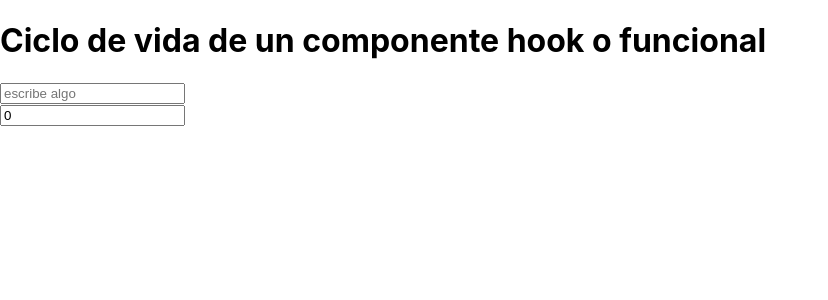
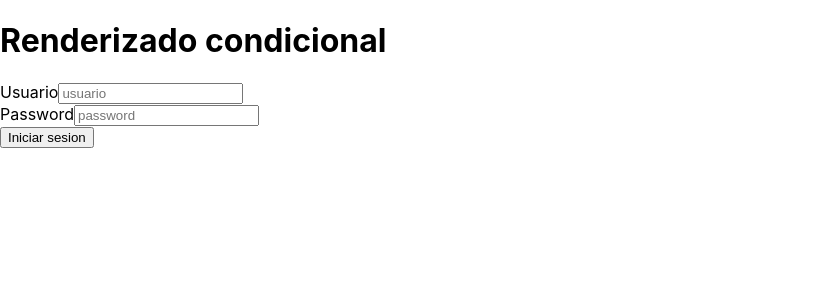
Before and after one commit to Branyoe/react-course, a React (Create React App) app: page / in a window 1280 px wide. Shown: the top 300 px of the page, without its empty margins (0-828 px from the left). Built offline with nearby package versions, Linux system fonts and the light colour scheme.

Commit message:
renderizado condicional

```diff
--- a/src/App.js
+++ b/src/App.js
@@ -136,52 +136,94 @@ import { useState, useEffect, Component } from 'react';
 //   }
 // }
 
-//******************************************************************************************** */
-//useEfect***********
-//nos ayuda a implementar el ciclo de vida en los hooks/componentes funcionales
+// //******************************************************************************************** */
+// //useEfect***********
+// //nos ayuda a implementar el ciclo de vida en los hooks/componentes funcionales
 
+// const App = () => {
+//   const [name, setName] = useState("");//definicion de useState;
+//   const [age, setAge] = useState(0);
+//   //equicalente a componentDidMount
+//   useEffect(() => {
+//     console.log(`AppComponent montado`);
+
+//     return () => { // se ejcuta cuando el componente se desmonta
+//       console.log("AppComponent desmontado");
+//     }
+//   }, []);
+
+//   //equivalente a componentDidUpdate (referencia a todo el componente)
+//   useEffect(() => {
+//     console.log("AppComponent actualizado");
+//   });
+
+//   //se ejecuta unicamente cuando el estado age del componente se actualiza
+//   useEffect(() => console.log("AppComponent actualizado en Age: " + age), [age]);
+
+//   //se ejecuta unicamente cuando el estado age del componente se actualiza
+//   useEffect(() => console.log("AppComponent actualizado en Name: " + name), [name]);
+
+//   //se ejecuta cuando el estado age o name del componente se actualiza
+//   useEffect(() => console.log("AppComponent actualizado en Name o Age: "), [name, age]);
+
+//   //render
+//   return (
+//     <div>
+//       <h1>Ciclo de vida de un componente hook o funcional</h1>
+//       <div>
+//         <input placeholder='escribe algo' value={name} onChange={({ target: { value } }) => setName(value)} />
+//         <br></br>
+//         <input
+//           placeholder="edad"
+//           type="number"
+//           value={age}
+//           onChange={({target: { value }}) => setAge(value)}
+//         ></input>
+//       </div>
+//     </div>
+//   );
+// }
+
+//*************************************************************************************************++ */
+//renderizado condicional**************************+
 const App = () => {
-  const [name, setName] = useState("");//definicion de useState;
-  const [age, setAge] = useState(0);
-  //equicalente a componentDidMount
-  useEffect(() => {
-    console.log(`AppComponent montado`);
+  const [user, setUser] = useState("");
+  const [password, setPassword] = useState("");
+  const [isLogged, setIsLogged] = useState(false);
 
-    return () => { // se ejcuta cuando el componente se desmonta
-      console.log("AppComponent desmontado");
-    }
-  }, []);
+  const handleLoginClick = () => {
+    setIsLogged(true);
+  };
 
-  //equivalente a componentDidUpdate (referencia a todo el componente)
-  useEffect(() => {
-    console.log("AppComponent actualizado");
-  });
-
-  //se ejecuta unicamente cuando el estado age del componente se actualiza
-  useEffect(() => console.log("AppComponent actualizado en Age: " + age), [age]);
-
-  //se ejecuta unicamente cuando el estado age del componente se actualiza
-  useEffect(() => console.log("AppComponent actualizado en Name: " + name), [name]);
-
-  //se ejecuta cuando el estado age o name del componente se actualiza
-  useEffect(() => console.log("AppComponent actualizado en Name o Age: "), [name, age]);
-
-  //render
   return (
     <div>
-      <h1>Ciclo de vida de un componente hook o funcional</h1>
-      <div>
-        <input placeholder='escribe algo' value={name} onChange={({ target: { value } }) => setName(value)} />
-        <br></br>
+      <h1>Renderizado condicional</h1>
+      <label>
+        Usuario
         <input
-          placeholder="edad"
-          type="number"
-          value={age}
-          onChange={({target: { value }}) => setAge(value)}
+          placeholder="usuario"
+          value={user}
+          onChange={({ target: { value } }) => setUser(value)}
         ></input>
-      </div>
+      </label>
+      <br></br>
+      <label>
+        Password
+        <input
+          placeholder="password"
+          type="password"
+          value={password}
+          onChange={({ target: { value }}) => setPassword(value)}
+        ></input>
+      </label>
+      <br></br>
+      <button
+        onClick={handleLoginClick}
+      >Iniciar sesion</button>
+      {/* {isLogged ? <h2>Sesion iniciada</h2> : null} renderizado condicional o ...*/}
+      {isLogged && <h2>Sesion iniciada</h2>}
     </div>
-  );
+  )
 }
 
 export default App;
```
